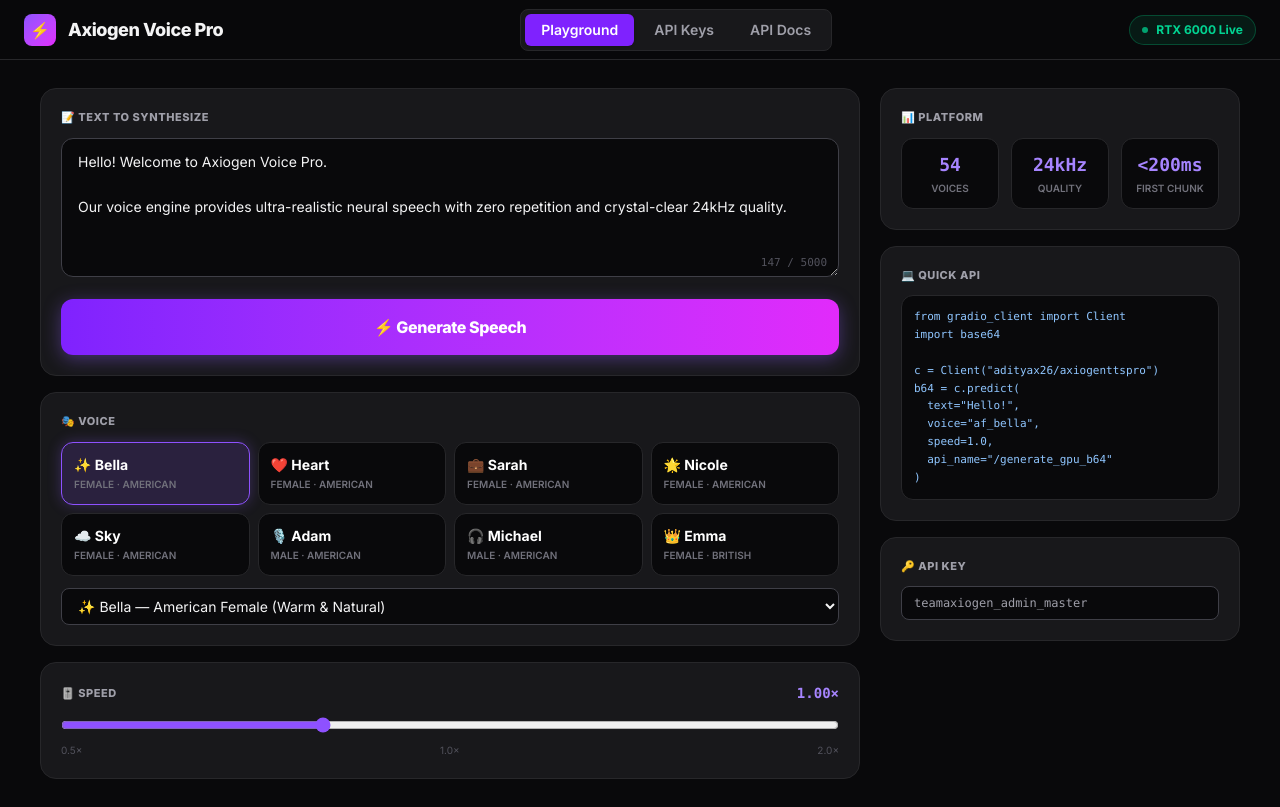
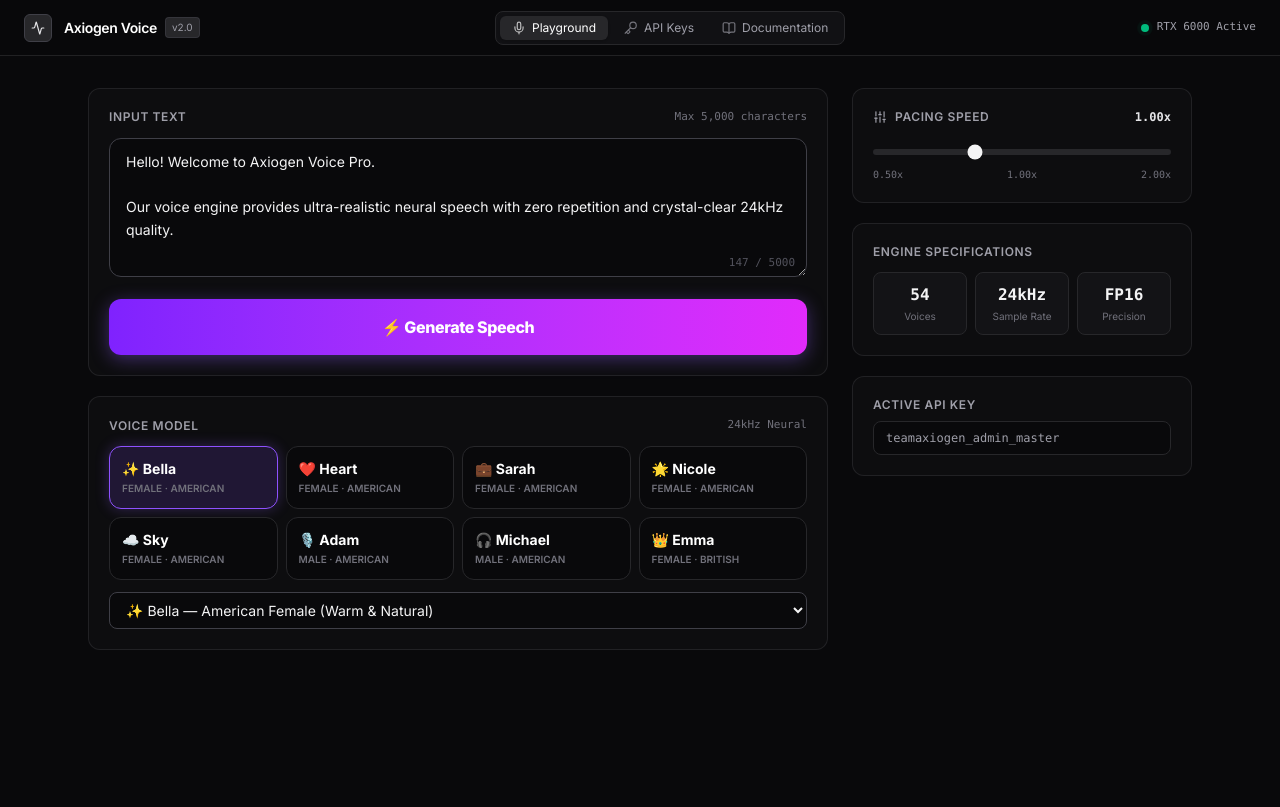
Before and after one commit to axiogenai/axiogen-voice-web, a React (Vite) app: page / in a window 1280 px wide. Built offline with nearby package versions, Linux system fonts and the light colour scheme.

Commit message:
feat: modern enterprise UI redesign (no emojis, professional styling) for src/App.tsx

```diff
--- a/src/App.tsx
+++ b/src/App.tsx
@@ -3,6 +3,7 @@
 import { VoiceGrid } from './components/VoiceGrid'
 import { ApiKeysTab } from './components/ApiKeysTab'
 import { DocsTab } from './components/DocsTab'
+import { Sliders, Activity, Key, BookOpen, Mic } from 'lucide-react'
 
 type Tab = 'studio' | 'keys' | 'docs'
 
@@ -11,140 +12,157 @@
   const [voice, setVoice] = useState('af_bella')
   const [speed, setSpeed] = useState(1.0)
 
-  const navItems: { id: Tab; label: string }[] = [
-    { id: 'studio', label: 'Playground' },
-    { id: 'keys',   label: 'API Keys' },
-    { id: 'docs',   label: 'API Docs' },
+  const navItems: { id: Tab; label: string; icon: any }[] = [
+    { id: 'studio', label: 'Playground', icon: Mic },
+    { id: 'keys',   label: 'API Keys',   icon: Key },
+    { id: 'docs',   label: 'Documentation', icon: BookOpen },
   ]
 
   return (
-    <div className="min-h-screen bg-zinc-950 text-zinc-100">
+    <div className="min-h-screen bg-[#09090b] text-zinc-100 antialiased selection:bg-zinc-800 selection:text-white">
 
-      {/* Header */}
-      <header className="sticky top-0 z-40 flex h-[60px] items-center justify-between border-b border-zinc-800 bg-zinc-950/90 px-6 backdrop-blur-md">
+      {/* Clean Enterprise Header */}
+      <header className="sticky top-0 z-40 flex h-14 items-center justify-between border-b border-zinc-800/80 bg-[#09090b]/90 px-6 backdrop-blur-md">
         <div className="flex items-center gap-3">
-          <div className="flex h-8 w-8 items-center justify-center rounded-lg bg-gradient-to-br from-violet-500 to-fuchsia-500 text-base">
-            ⚡
+          <div className="flex h-7 w-7 items-center justify-center rounded-md bg-zinc-800 border border-zinc-700 text-zinc-200">
+            <Activity className="h-3.5 w-3.5" />
           </div>
-          <span className="text-lg font-extrabold tracking-tight">Axiogen Voice Pro</span>
+          <div className="flex items-center gap-2">
+            <span className="text-sm font-semibold tracking-tight text-white">Axiogen Voice</span>
+            <span className="rounded px-1.5 py-0.5 text-[10px] font-medium bg-zinc-800 text-zinc-400 border border-zinc-700/60">v2.0</span>
+          </div>
         </div>
 
-        <nav className="flex gap-1 rounded-lg border border-zinc-800 bg-zinc-900 p-1">
-          {navItems.map(n => (
-            <button
-              key={n.id}
-              onClick={() => setTab(n.id)}
-              className={`rounded-md px-4 py-1.5 text-sm font-semibold transition-all duration-150
-                ${tab === n.id
-                  ? 'bg-violet-600 text-white shadow'
-                  : 'text-zinc-400 hover:text-white hover:bg-zinc-800'
-                }`}
-            >
-              {n.label}
-            </button>
-          ))}
+        {/* Tab Selector */}
+        <nav className="flex items-center gap-1 rounded-lg border border-zinc-800 bg-zinc-900/60 p-1">
+          {navItems.map(n => {
+            const Icon = n.icon
+            const active = tab === n.id
+            return (
+              <button
+                key={n.id}
+                type="button"
+                onClick={() => setTab(n.id)}
+                className={`flex items-center gap-1.5 rounded-md px-3 py-1 text-xs font-medium transition-all duration-150 cursor-pointer
+                  ${active
+                    ? 'bg-zinc-800 text-white shadow-sm'
+                    : 'text-zinc-400 hover:text-zinc-200 hover:bg-zinc-800/50'
+                  }`}
+              >
+                <Icon className="h-3.5 w-3.5 opacity-70" />
+                <span>{n.label}</span>
+              </button>
+            )
+          })}
         </nav>
 
-        <div className="flex items-center gap-2 rounded-full border border-emerald-500/30 bg-emerald-500/10 px-3 py-1.5 text-xs font-bold text-emerald-400">
-          <span className="h-1.5 w-1.5 rounded-full bg-emerald-400 animate-pulse" />
-          RTX 6000 Live
+        {/* Status indicator */}
+        <div className="flex items-center gap-2 text-xs font-medium text-zinc-400">
+          <span className="relative flex h-2 w-2">
+            <span className="animate-ping absolute inline-flex h-full w-full rounded-full bg-emerald-400 opacity-75"></span>
+            <span className="relative inline-flex rounded-full h-2 w-2 bg-emerald-500"></span>
+          </span>
+          <span className="text-[11px] font-mono text-zinc-400">RTX 6000 Active</span>
         </div>
       </header>
 
-      {/* Main content */}
-      <main className="mx-auto max-w-[1240px] px-5 py-7">
+      {/* Main Container */}
+      <main className="mx-auto max-w-6xl px-6 py-8">
 
-        {/* Studio tab */}
+        {/* Playground Tab */}
         {tab === 'studio' && (
-          <div className="grid grid-cols-1 gap-5 lg:grid-cols-[1fr_360px]">
+          <div className="grid grid-cols-1 gap-6 lg:grid-cols-[1fr_340px]">
 
-            {/* Left column */}
-            <div className="space-y-4">
-              {/* Text input + stream button */}
-              <div className="rounded-2xl border border-zinc-800 bg-zinc-900 p-5">
-                <p className="mb-3 text-[11px] font-extrabold uppercase tracking-wider text-zinc-400">
-                  📝 Text to Synthesize
-                </p>
+            {/* Main Area */}
+            <div className="space-y-5">
+              {/* Input Card */}
+              <div className="rounded-xl border border-zinc-800/80 bg-zinc-900/30 p-5">
+                <div className="flex items-center justify-between mb-3">
+                  <span className="text-xs font-semibold uppercase tracking-wider text-zinc-400">
+                    Input Text
+                  </span>
+                  <span className="text-[11px] text-zinc-500 font-mono">Max 5,000 characters</span>
+                </div>
                 <Player voice={voice} speed={speed} />
               </div>
 
-              {/* Voice selection */}
-              <div className="rounded-2xl border border-zinc-800 bg-zinc-900 p-5">
-                <p className="mb-3 text-[11px] font-extrabold uppercase tracking-wider text-zinc-400">
-                  🎭 Voice
-                </p>
+              {/* Voice Selection */}
+              <div className="rounded-xl border border-zinc-800/80 bg-zinc-900/30 p-5">
+                <div className="flex items-center justify-between mb-3">
+                  <span className="text-xs font-semibold uppercase tracking-wider text-zinc-400">
+                    Voice Model
+                  </span>
+                  <span className="text-[11px] text-zinc-500 font-mono">24kHz Neural</span>
+                </div>
                 <VoiceGrid selected={voice} onSelect={setVoice} />
               </div>
+            </div>
 
-              {/* Speed control */}
-              <div className="rounded-2xl border border-zinc-800 bg-zinc-900 p-5">
-                <div className="flex items-center justify-between mb-3">
-                  <p className="text-[11px] font-extrabold uppercase tracking-wider text-zinc-400">🎚️ Speed</p>
-                  <span className="font-mono text-sm font-bold text-violet-400">{speed.toFixed(2)}×</span>
+            {/* Settings Sidebar */}
+            <div className="space-y-5">
+              {/* Speed Slider Card */}
+              <div className="rounded-xl border border-zinc-800/80 bg-zinc-900/30 p-5 space-y-3">
+                <div className="flex items-center justify-between">
+                  <div className="flex items-center gap-2">
+                    <Sliders className="h-3.5 w-3.5 text-zinc-400" />
+                    <span className="text-xs font-semibold uppercase tracking-wider text-zinc-400">Pacing Speed</span>
+                  </div>
+                  <span className="font-mono text-xs font-semibold text-zinc-200">{speed.toFixed(2)}x</span>
                 </div>
                 <input
                   type="range"
-                  min={0.5} max={2.0} step={0.05}
+                  min={0.5}
+                  max={2.0}
+                  step={0.05}
                   value={speed}
                   onChange={e => setSpeed(parseFloat(e.target.value))}
-                  className="w-full accent-violet-500"
+                  className="w-full accent-zinc-100 bg-zinc-800 h-1.5 rounded-lg appearance-none cursor-pointer"
                 />
-                <div className="flex justify-between text-[10px] text-zinc-600 mt-1">
-                  <span>0.5×</span><span>1.0×</span><span>2.0×</span>
-                </div>
-              </div>
-            </div>
-
-            {/* Right sidebar */}
-            <div className="space-y-4">
-              {/* Stats */}
-              <div className="rounded-2xl border border-zinc-800 bg-zinc-900 p-5">
-                <p className="mb-3 text-[11px] font-extrabold uppercase tracking-wider text-zinc-400">📊 Platform</p>
-                <div className="grid grid-cols-3 gap-3">
-                  {[
-                    { value: '54', label: 'Voices' },
-                    { value: '24kHz', label: 'Quality' },
-                    { value: '<200ms', label: 'First Chunk' },
-                  ].map(s => (
-                    <div key={s.label} className="rounded-xl border border-zinc-800 bg-zinc-950 p-3 text-center">
-                      <div className="font-mono text-lg font-extrabold text-violet-400">{s.value}</div>
-                      <div className="text-[10px] font-semibold uppercase text-zinc-500 mt-0.5">{s.label}</div>
-                    </div>
-                  ))}
+                <div className="flex justify-between text-[10px] font-mono text-zinc-500">
+                  <span>0.50x</span>
+                  <span>1.00x</span>
+                  <span>2.00x</span>
                 </div>
               </div>
 
-              {/* Quick API */}
-              <div className="rounded-2xl border border-zinc-800 bg-zinc-900 p-5">
-                <p className="mb-3 text-[11px] font-extrabold uppercase tracking-wider text-zinc-400">💻 Quick API</p>
-                <div className="rounded-xl border border-zinc-800 bg-zinc-950 p-3 font-mono text-[11px] leading-relaxed text-blue-300 overflow-x-auto whitespace-pre">
-{`from gradio_client import Client
-import base64
-
-c = Client("adityax26/axiogenttspro")
-b64 = c.predict(
-  text="Hello!",
-  voice="af_bella",
-  speed=1.0,
-  api_name="/generate_gpu_b64"
-)`}
+              {/* Performance Metrics */}
+              <div className="rounded-xl border border-zinc-800/80 bg-zinc-900/30 p-5">
+                <span className="text-xs font-semibold uppercase tracking-wider text-zinc-400 block mb-3">
+                  Engine Specifications
+                </span>
+                <div className="grid grid-cols-3 gap-2">
+                  <div className="rounded-lg border border-zinc-800 bg-zinc-900/60 p-2.5 text-center">
+                    <div className="font-mono text-base font-bold text-zinc-100">54</div>
+                    <div className="text-[10px] font-medium text-zinc-500 mt-0.5">Voices</div>
+                  </div>
+                  <div className="rounded-lg border border-zinc-800 bg-zinc-900/60 p-2.5 text-center">
+                    <div className="font-mono text-base font-bold text-zinc-100">24kHz</div>
+                    <div className="text-[10px] font-medium text-zinc-500 mt-0.5">Sample Rate</div>
+                  </div>
+                  <div className="rounded-lg border border-zinc-800 bg-zinc-900/60 p-2.5 text-center">
+                    <div className="font-mono text-base font-bold text-zinc-100">FP16</div>
+                    <div className="text-[10px] font-medium text-zinc-500 mt-0.5">Precision</div>
+                  </div>
                 </div>
               </div>
 
-              {/* API Key */}
-              <div className="rounded-2xl border border-zinc-800 bg-zinc-900 p-5">
-                <p className="mb-3 text-[11px] font-extrabold uppercase tracking-wider text-zinc-400">🔑 API Key</p>
-                <input
-                  readOnly
-                  value="teamaxiogen_admin_master"
-                  className="w-full rounded-lg border border-zinc-700 bg-zinc-950 px-3 py-2 font-mono text-xs text-zinc-400"
-                />
+              {/* Master Authentication Token */}
+              <div className="rounded-xl border border-zinc-800/80 bg-zinc-900/30 p-5">
+                <span className="text-xs font-semibold uppercase tracking-wider text-zinc-400 block mb-2">
+                  Active API Key
+                </span>
+                <div className="flex items-center rounded-lg border border-zinc-800 bg-zinc-950 px-3 py-2">
+                  <span className="font-mono text-xs text-zinc-400">teamaxiogen_admin_master</span>
+                </div>
               </div>
             </div>
           </div>
         )}
 
+        {/* API Keys Tab */}
         {tab === 'keys' && <ApiKeysTab />}
+
+        {/* Documentation Tab */}
         {tab === 'docs' && <DocsTab />}
       </main>
     </div>
```
